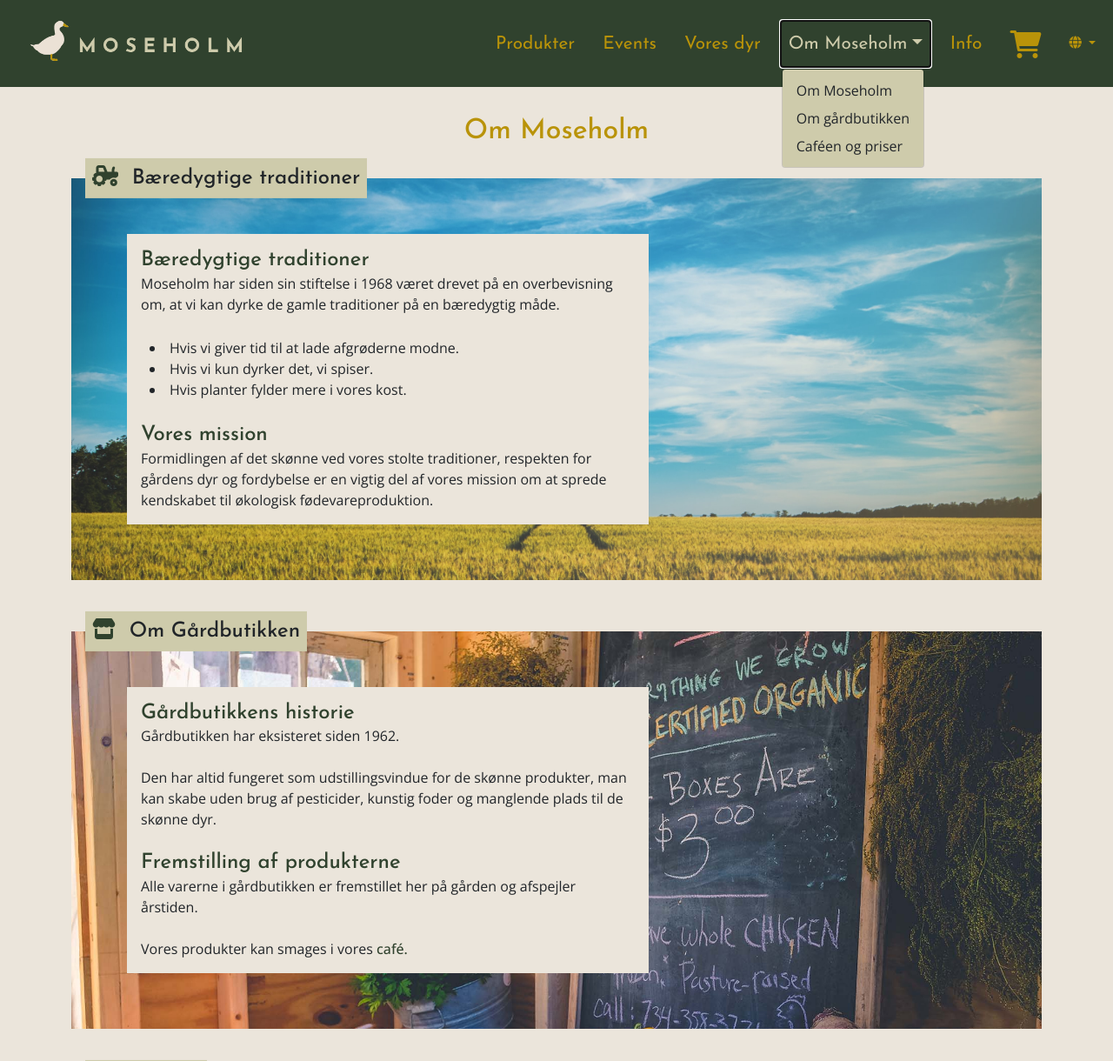
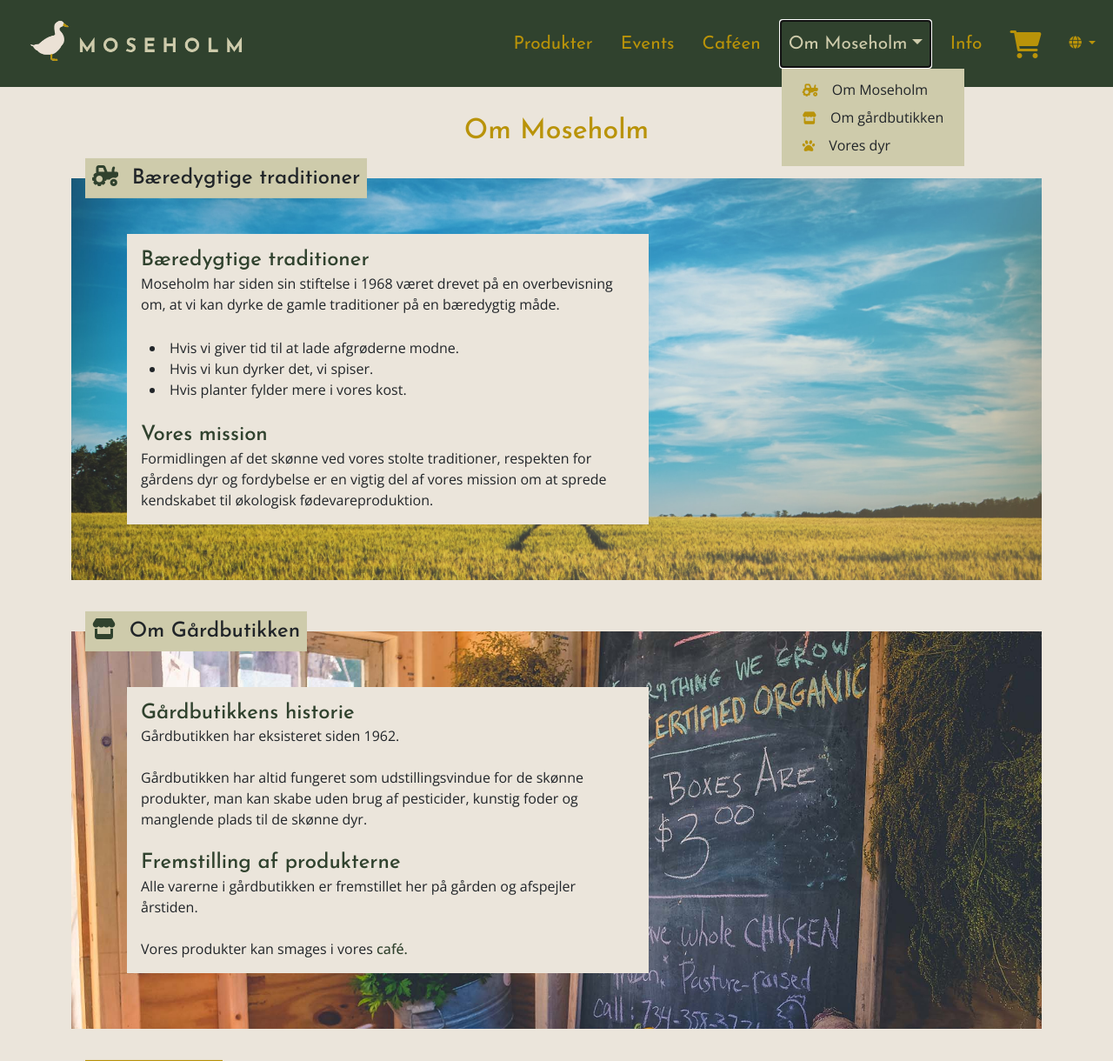
Before and after one commit to Lukdani/moseholm, a PHP site: page /pages/about.php in a window 1280 px wide, after a click on "Om Moseholm". Shown: the top 1220 px of the page at 87% size. Run offline with PHP 8.4, Linux system fonts and the light colour scheme; some libraries are stand-ins or nearby versions.

Commit message:
Separate page for cafe, move animal to about

```diff
--- a/css/styles.scss
+++ b/css/styles.scss
@@ -213,8 +213,20 @@ img {
     background-color: $custom-gray--darken;
   }
 }
+
 .btn:hover {
   transform: scale(1.05);
+}
+
+.dropdown-menu {
+  border-radius: 0;
+    border: 0;
+    padding: 0.5rem;
+    i {
+      margin-right: 1rem;
+      color: $customPrimary;
+      font-size: .9rem;
+    }
 }
 
 .shopping-cart-buy-button:hover i {
@@ -235,6 +247,8 @@ img {
   color: $customSecondary;
   font-weight: 500;
 }
+
+
 
 // NAVBAR
 
@@ -508,6 +522,13 @@ header.heroContainer video {
 
 // UTIL;
 
+a.hyperlink {
+  color: $customSecondary !important;
+  &.hyperlink--light {
+    color: $customPrimary !important;
+  }
+}
+
 .td-fitContent {
   white-space: nowrap;
 }
@@ -1379,6 +1400,13 @@ display: none;
 
 .about-header {
   background-color: $custom-brown;
+  &.about-header--alt {
+    background-color: $customPrimary !important;
+    color: $customLight;
+    i {
+      color: $customLight;
+    }
+  }
   display: inline-block;
   transform: translate(1rem, 50%);
   padding: .5rem;
@@ -1393,7 +1421,11 @@ display: none;
 }
 
 .about-content {
-  background-color: lightgray;
+  background-color: $custom-brown;
+  &.about-content--animals {
+    /*background-image: url("/moseholm/images/cafe.png");*/
+
+  }
   padding: 1rem;
   padding-top: 2rem;
   background-size: cover;
@@ -1419,7 +1451,6 @@ display: none;
 .about-content--store {
   background-image: url("/moseholm/images/store.png");
 }
-
 
 .about-content--cafe {
   background-image: url("/moseholm/images/cafe.png");
--- a/includes/footer.html
+++ b/includes/footer.html
@@ -6,7 +6,7 @@
       <p>
       <span class="iconLabel">
         <i class="fas fa-map-pin"></i>
-        Ønskegårdsvej 8, 4200 Slagelse
+        <a class="hyperlink hyperlink--light" href="https://goo.gl/maps/B1nh3TsDH9H6SzQf7" target="_blank">Gunderslevvej 2, 4250 Fuglebjerg</a>
       </span>
       <span class="iconLabel">
         <i class="fas fa-phone"></i>
@@ -24,7 +24,7 @@
       </div>
     <div class="col-12 col-lg-4">
       <div class="footer-openingHours-container">
-      <h3 data-translationkey="openingHours" >Åbningstider</h3>
+      <h3 data-translationkey="openingHours" id="openingHours" >Åbningstider</h3>
       <table>
         <tbody>
           <tr>
--- a/includes/navbar.html
+++ b/includes/navbar.html
@@ -52,8 +52,8 @@
                   >
                 </li>
                 <li class="nav-item">
-                  <a data-translationkey="ourAnimals" id="ourAnimals" class="nav-link" href="/moseholm/pages/animals.php"
-                    >Vores dyr</a
+                  <a data-translationkey="theCafe" id="ourAnimals" class="nav-link" href="/moseholm/pages/cafe.php"
+                    >Caféen</a
                   >
                 </li>
                 <li class="nav-item dropdown">
@@ -61,9 +61,9 @@
                       Om Moseholm
                     </a>
                     <div class="dropdown-menu" aria-labelledby="navbarDropdown">
-                      <a data-translationkey="aboutMoseholm" class="dropdown-item" href="/moseholm/pages/about.php">Om Moseholm</a>
-                      <a data-translationkey="theStore"class="dropdown-item" href="/moseholm/pages/about.php#butikken">Gårdbutikken</a>
-                      <a data-translationkey="theCafe"class="dropdown-item" href="/moseholm/pages/about.php#cafeen">Café og priser</a>
+                      <a class="dropdown-item" href="/moseholm/pages/about.php"><i class="fas fa-tractor"></i><span data-translationkey="aboutMoseholm" >Om Moseholm</span></a>
+                      <a class="dropdown-item" href="/moseholm/pages/about.php#butikken"><i class="fas fa-store"></i><span data-translationkey="theStore">Gårdbutikken</span></a>
+                      <a class="dropdown-item" href="/moseholm/pages/about.php#animals"><i class="fas fa-paw"></i><span data-translationkey="ourAnimals">Vores dyr</span></a>
                     </div>
                   </li>
                 <li class="nav-item">
@@ -85,9 +85,9 @@
                     <i class="fas fa-globe"></i>
                   </a>
                   <div class="dropdown-menu dropdown-menu-end" aria-labelledby="languageDropdown">
-                    <button data-lang="da" class="dropdown-item languageButton" href="/moseholm/pages/about.php"><img src="/moseholm/images/localization/da.png" alt="Dansk flag">Dansk</button>
-                    <button data-lang="en" class="dropdown-item languageButton" href="/moseholm/pages/about.php"><img src="/moseholm/images/localization/en.png" alt="English flag">English</button>
-                    <button data-lang="de" class="dropdown-item languageButton" href="/moseholm/pages/about.php"><img src="/moseholm/images/localization/de.png" alt="Deutsch flag">Deutsch</button>
+                    <button data-lang="da" class="dropdown-item languageButton"><img src="/moseholm/images/localization/da.png" alt="Dansk flag">Dansk</button>
+                    <button data-lang="en" class="dropdown-item languageButton"><img src="/moseholm/images/localization/en.png" alt="English flag">English</button>
+                    <button data-lang="de" class="dropdown-item languageButton"><img src="/moseholm/images/localization/de.png" alt="Deutsch flag">Deutsch</button>
                   </div>
                 </li>
               </ul>
--- a/index.php
+++ b/index.php
@@ -34,7 +34,7 @@
                     <source id="heroVideoSource" src="/moseholm/videos/hero_mobile.mp4" type="video/mp4" />
                 </video>
 
-                <div class="hero overlay">
+                <div class="hero overlay ">
                     <div class="overlay-text">
                         <h1 data-translationkey="heroHeader" class="mb-2">Landoplevelse for hele familien</h1>
                         <p class="mb-3">
--- a/localization/localization.js
+++ b/localization/localization.js
@@ -5,7 +5,7 @@ export const localizedStrings = {
     aboutMoseholm: {da: "Om Moseholm", en:"About Moseholm", de: "Über Moseholm"},
     practicalInfo: {da: "Info", en:"Info", de: "Info"},
     theStore:{da: "Om gårdbutikken", en:"The farm shop", de: "der Hofladen"},
-    theCafe:{da: "Caféen og priser", en:"The café and prices", de: "Café und Preise"},
+    theCafe:{da: "Caféen", en:"The café", de: "das Café"},
     titleFrontpage:{da: "Moseholm - økologisk gårdbutik", en:"Moseholm - organic farm shop", de: "Moseholm - ökologischer Hofladen"},
     heroHeader:{da: "Landoplevelse for hele familien", en:"Countryside experience for the entire family", de: "Landerlebnis für die ganze Familie"},
     heroText1:{da: "Moseholm er en 100% økologisk gårdbutik.", en:"Moseholm is a 100% organic farm shop.", de: "Moseholm ist ein 100 % biologischer Hofladen."},
@@ -23,7 +23,7 @@ export const localizedStrings = {
     hundredOrganic:{da: "100% økologisk og lokalt fremstillede produkter", en:"100% organic and locally produced products", de: "100% biologische und lokal produzierte Produkte"},
     enjoyCafe:{da: "Nyd en hyggelig stund i vores hyggelige café", en:"Enjoy a cozy moment in our cozy café", de: "Genießen Sie einen gemütlichen Moment in unserem gemütlichen Café"},
     visitAnimals:{da: "Besøg vores søde og nysgerrige dyr", en:"Visit our cute and curious animals", de: "Besuchen Sie unsere süßen und neugierigen Tiere"},
-    comingEvents:{da: "Kommende envets", en:"Upcoming events", de: "Kommende Veranstaltungen"},
+    comingEvents:{da: "Kommende events", en:"Upcoming events", de: "Kommende Veranstaltungen"},
     threeMore:{da: "Indlæs 3 mere", en:"View 3 more", de: "3 weitere laden"},
     viewAllEvents:{da: "Se alle events", en:"View all events", de: "Alle Veranstaltungen ansehen"},
     participateEvent:{da: "Deltag i et event og få en autentisk landoplevelse", en:"Attend an event and get an authentic country experience", de: "Besuchen Sie eine Veranstaltung und erleben Sie ein authentisches Landerlebnis"},
--- a/pages/about.php
+++ b/pages/about.php
@@ -84,7 +84,7 @@
                                     Gårdbutikken har eksisteret siden 1962.
                                     <br>
                                     <br>
-                                    Den har altid fungeret som
+                                    Gårdbutikken har altid fungeret som
                                     udstillingsvindue for de
                                     skønne produkter, man kan skabe uden brug af pesticider, kunstig foder og
                                     manglende
@@ -104,58 +104,39 @@
                         </div>
                     </div>
                 </div>
-                <div id="cafeen" class="row mb-4 navbar-spacer">
+
+                <div id="animals" class="row mb-4 navbar-spacer">
                     <div class="col-12">
-                        <h3 class="about-header"><i class="fas fa-coffee"></i> Caféen</h3>
-                        <div class="about-content about-content--cafe">
+                        <h3 class="about-header about-header--alt"><i class="fas fa-paw"></i> Vores dyr</h3>
+                        <div class="about-content about-content--animals">
                             <div class="about-content-text">
-                                <h4>Caféens historie</h4>
-                                <p>
-                                    Siden 2012 har vi haft en café på gården, som har åbent hver dag.
+                                <p class="mb-4 text-center">
+                                    Vi har flere dyr på gården, end vi kan vise her på siden.
                                     <br>
-                                    I caféen kan man smage mange af de produkter, vi sælger i gårdbutiken.
+                                    Men nedenfor for kan du se et udsnit af vores dyr, som altid elsker at få besøg.
+                                    <br>
+                                    De mindste kan endda give dyrene en virtuel godbid.
                                     <br>
                                     <br>
-                                    Derudover har vi følgende faste sortiment:
+                                    Både Alf, Jytte, Helge og Simone er på gården og kan besøges.
                                 </p>
-                                <br>
-                                <h4>Priser</h4>
-
-                                <table>
-                                    <tbody>
-                                        <tr>
-                                            <td>Filterkaffe</td>
-                                            <td>30 kr.</td>
-                                        </tr>
-                                        <tr>
-                                            <td>Cafe Latte
-                                                <br>
-                                                <span class="text-muted">(Få også med havremælk)</span>
-                                            </td>
-                                            <td>50 kr.</td>
-                                        </tr>
-                                        <tr>
-                                            <td>Urte-te</td>
-                                            <td>25 kr.</td>
-                                        </tr>
-                                        <tr>
-                                            <td>Hjemmelavet æblekage</td>
-                                            <td>40 kr.</td>
-                                        </tr>
-                                        <tr>
-                                            <td>Dagens kage</td>
-                                            <td>40 kr.</td>
-                                        </tr>
-                                    </tbody>
-                                </table>
+                            </div>
+                            <div class="row g-3 mt-2" id="animalsContainer">
 
                             </div>
+
                         </div>
+
+
+
+
                     </div>
                 </div>
             </div>
         </div>
-        <?php include $_SERVER['DOCUMENT_ROOT'] . "/moseholm/includes/footer.html" ?>
+    </div>
+    </div>
+    <?php include $_SERVER['DOCUMENT_ROOT'] . "/moseholm/includes/footer.html" ?>
     </div>
     <script type="module" src="/moseholm/js/setShoppingCartCount.js">
     </script>
@@ -166,6 +147,83 @@
             `-${headerItem.offsetHeight /2 }px`; // Needed to compensate for transform:translateY - Lukas 05/01/21
     })
     </script>
+    <script type="module">
+    import {
+        createElement
+    } from "/moseholm/utils/createElement.js";
+    import {
+        WindowResizeHandler
+    } from "/moseholm/utils/WindowResizeHandler.js"
+
+    const animalsRoot = document.getElementById("animalsContainer");
+
+    const animals = [{
+            name: "Alf",
+            imageName: "alf",
+            soundName: "alf",
+            description: "Alf er vores søde lille lam, som blev født den 12. august 2021. <br> Alf er meget kontaktsøgende, men når han er søvnig, vil han kun have sin mor.",
+        },
+        {
+            name: "Jytte",
+            imageName: "pig",
+            soundName: "jytte",
+            description: "Jytte elsker børn, og hun elsker især at blive fodret af børn. Hendes livret er økologiske gulerødder eller enhver anden form for mad.",
+        },
+        {
+            name: "Helge",
+            imageName: "hen",
+            soundName: "helge",
+            description: "Helge leder altid efter nye venner. <br> Han kan hoppe højt og har altid en god historie.",
+        },
+        {
+            name: "Simone",
+            imageName: "cow",
+            soundName: "cow",
+            description: "Simone er meget nysgerrig og byder altid gæsterne velkommen. Hun har boet på Moseholm i 6 år.",
+        }
+    ]
+
+    const renderAnimals = (isMobile) => {
+        animalsRoot.innerHTML = "";
+        animals.forEach(animalItem => {
+            const animalContainer = createElement("div", ["col-12", "col-lg-6"], null);
+
+            animalsRoot.appendChild(animalContainer);
+            const animalElement = createElement("div", ["animal-item"], null);
+
+            animalElement.style["background-image"] =
+                `url(/moseholm/images/animals/${animalItem.imageName}.png)`;
+
+            animalContainer.appendChild(animalElement);
+            animalElement.style["height"] = `${animalElement.offsetWidth / 900 * 600}px`;
+
+            const animalName = createElement("h4", ["animal-item-name"], null);
+            animalName.textContent = animalItem.name;
+            animalElement.appendChild(animalName);
+
+            const animalButton = createElement("button", ["animal-item-button", "btn", "btn-primary"],
+                null);
+            animalButton.setAttribute("data-animal", animalItem.name);
+            animalButton.title = `Giv en virtuel godbid til ${animalItem.name}`;
+            const animalButtonIcon = createElement("i", ["fas", "fa-bone"], null);
+            animalButton.appendChild(animalButtonIcon);
+            animalButton.addEventListener("click", () => handleFeedButton(animalItem.soundName));
+            animalElement.appendChild(animalButton);
+
+            const animalDescription = createElement("p", ["animal-item-description"], null);
+            animalDescription.innerHTML = animalItem.description;
+            animalElement.appendChild(animalDescription);
+            if (isMobile) {
+                animalElement.style["margin-bottom"] = `${animalDescription.offsetHeight}px`;
+            }
+        })
+    }
+
+    const handleFeedButton = (soundName) => {
+        new Audio(`/moseholm/sounds/${soundName.toLowerCase()}.m4a`).play();
+    }
+    const windowResizeHandler = new WindowResizeHandler(renderAnimals, true);
+    </script>
 </body>
 
 </html>
--- a/pages/products.php
+++ b/pages/products.php
@@ -42,6 +42,10 @@
                             <br>
                             Vi ønsker at bekæmpe <strong>madspil</strong>, så hos os finder du krumme agurker og
                             skæve løg.
+                            <br>
+                            <br>
+                            Vores produkter kan købes i <strong>webshoppen</strong> eller <strong>fysisk</strong> i
+                            vores hyggelige gårdbutik.
                         </p>
                     </div>
 
```
Also changed, not shown: pages/cafe.php (added, +114 -0 lines), css/styles.css, 1 other file.
